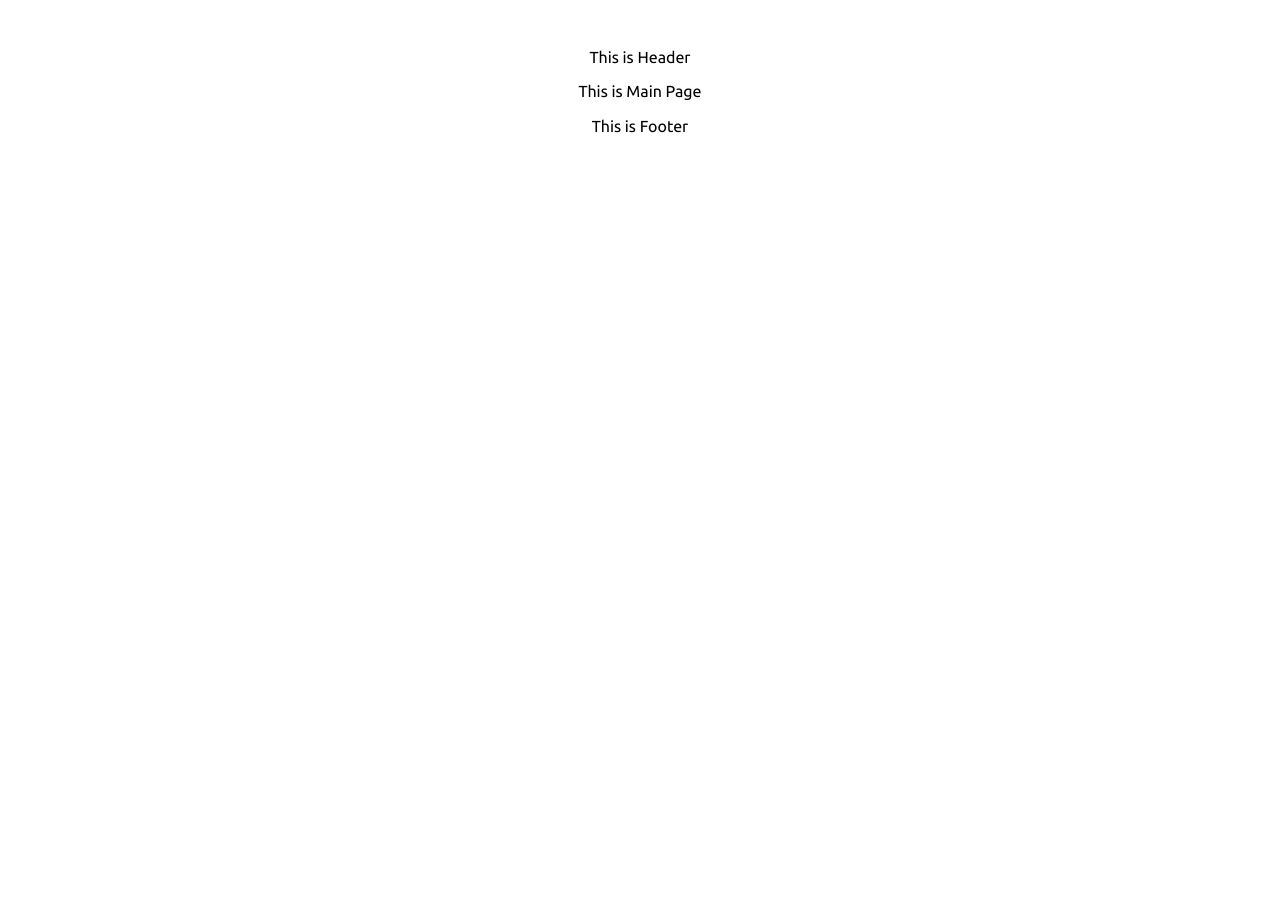
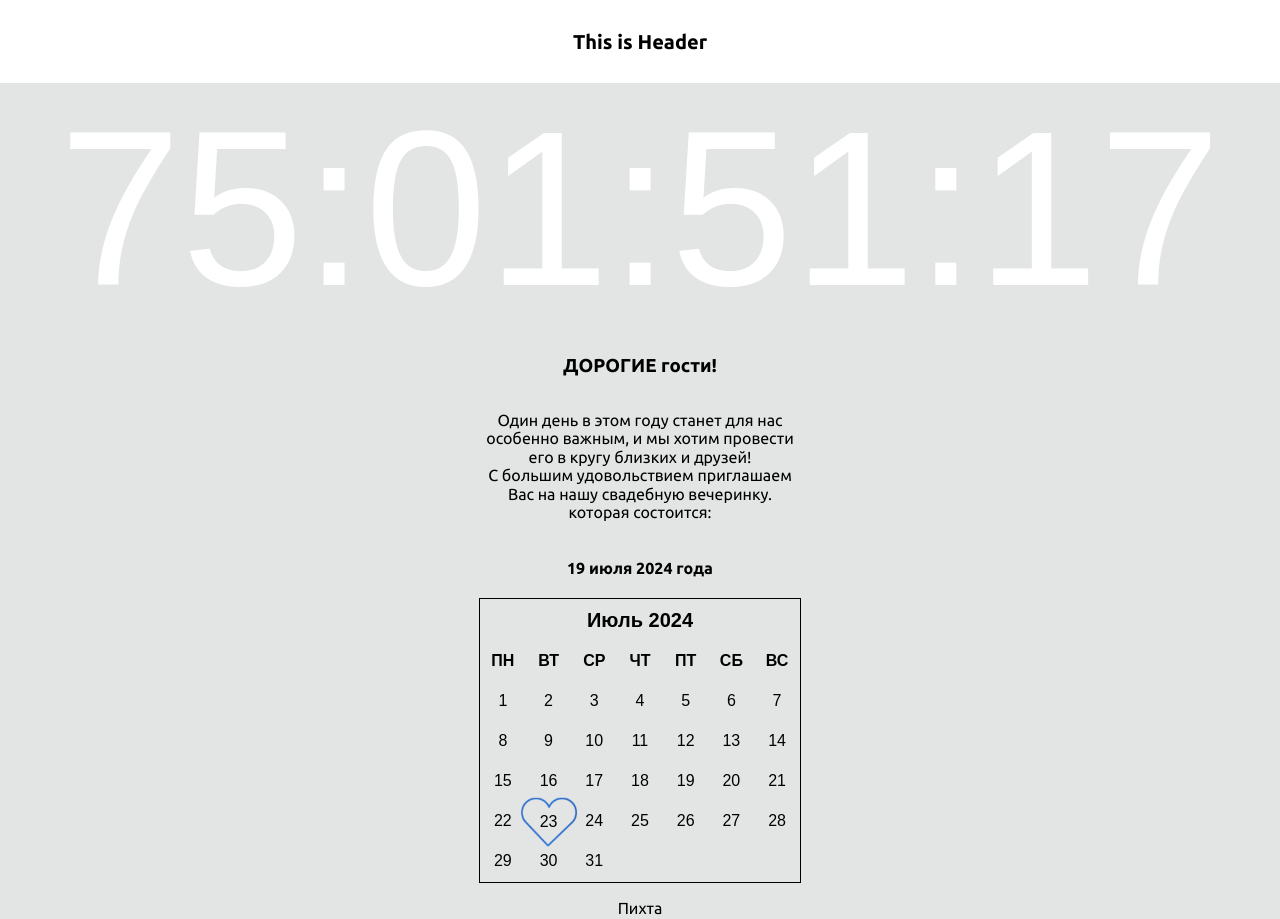
Before and after one commit to timuritodev/wed, a React (Vite) app: page / in a window 1280 px wide. Shown: the top 919 px of the page. Before the commit the page ends 800 px from the top, so only its background shows below. Built offline with nearby package versions, Linux system fonts and the light colour scheme.

Commit message:
added some blocks to main-page

```diff
--- a/package.json
+++ b/package.json
@@ -11,6 +11,8 @@
   },
   "dependencies": {
     "react": "^18.2.0",
+    "react-calendar": "^5.0.0",
+    "react-countdown": "^2.3.5",
     "react-dom": "^18.2.0",
     "react-router-dom": "^6.23.0"
   },
--- /dev/null
+++ b/src/components/Calendar/Calendar.css
@@ -0,0 +1,66 @@
+.calendar {
+  font-family: Arial, sans-serif;
+  width: 320px;
+  border: 1px solid #000;
+}
+
+header {
+  text-align: center;
+  font-size: 20px;
+  font-weight: bold;
+  padding: 10px;
+}
+
+.weekdays,
+.days {
+  display: flex;
+  flex-wrap: wrap;
+}
+
+.weekday,
+.day {
+  width: calc(100% / 7);
+  text-align: center;
+  padding: 10px;
+  box-sizing: border-box;
+  height: 40px;
+  /* border-right: 1px solid #000; */
+  /* border-bottom: 1px solid #000; */
+}
+
+.weekday {
+  font-weight: bold;
+}
+
+.day.empty {
+  visibility: hidden;
+}
+
+.highlight {
+    position: relative;
+    display: flex;
+    align-items: center;
+    justify-content: center;
+    /* height: 50px; */
+  }
+
+  .highlight::after {
+    content: "";
+    position: absolute;
+    width: 100%;
+    height: 100%;
+    background-image: url('../../images/heart.png');
+    background-size: cover;
+    background-position: center;
+    animation: pulse 1s infinite;
+  }
+
+@keyframes pulse {
+  0%,
+  100% {
+    transform: scale(1); /* Начальное и конечное состояние анимации */
+  }
+  50% {
+    transform: scale(1.3); /* Увеличение размера */
+  }
+}
--- /dev/null
+++ b/src/components/Calendar/Calendar.tsx
@@ -0,0 +1,63 @@
+import React from "react";
+import "./Calendar.css";
+
+interface CalendarProps {
+  year: number;
+  month: number; // Месяц от 0 (январь) до 11 (декабрь)
+  highlightDay: number; // День, который нужно подсветить
+}
+
+export const Calendar: React.FC<CalendarProps> = ({
+  year,
+  month,
+  highlightDay,
+}) => {
+  const monthNames = [
+    "Январь",
+    "Февраль",
+    "Март",
+    "Апрель",
+    "Май",
+    "Июнь",
+    "Июль",
+    "Август",
+    "Сентябрь",
+    "Октябрь",
+    "Ноябрь",
+    "Декабрь",
+  ];
+  const dayNames = ["ПН", "ВТ", "СР", "ЧТ", "ПТ", "СБ", "ВС"];
+  const daysInMonth = new Date(year, month + 1, 0).getDate();
+  const startDay = new Date(year, month, 1).getDay();
+
+  const days = [];
+  for (let i = 0; i < (startDay ? startDay - 1 : 6); i++) {
+    days.push(<div className="day empty" key={`empty-${i}`}></div>);
+  }
+  for (let day = 1; day <= daysInMonth; day++) {
+    days.push(
+      <div
+        key={day}
+        className={`day ${day === highlightDay ? "highlight" : ""}`}
+      >
+        {day}
+      </div>
+    );
+  }
+
+  return (
+    <div className="calendar">
+      <header>
+        {monthNames[month]} {year}
+      </header>
+      <div className="weekdays">
+        {dayNames.map((day) => (
+          <div key={day} className="weekday">
+            {day}
+          </div>
+        ))}
+      </div>
+      <div className="days">{days}</div>
+    </div>
+  );
+};
--- /dev/null
+++ b/src/components/SimpleCalendar/SimpleCalendar.css
@@ -0,0 +1,4 @@
+.highlight {
+  background-color: #ff6868; /* Цвет подсветки */
+  color: white; /* Цвет текста */
+}
--- /dev/null
+++ b/src/components/StaticCalendar/StaticCalendar.css
@@ -0,0 +1,26 @@
+.calendar {
+    display: flex;
+    flex-wrap: wrap;
+    width: 300px; /* Ширина календаря */
+  }
+
+  .month {
+    display: flex;
+    flex-wrap: wrap;
+  }
+
+  .day {
+    width: calc(100% / 7); /* 7 дней в ряду */
+    padding: 10px;
+    box-sizing: border-box;
+    text-align: center;
+  }
+
+  .highlight {
+    background-color: #ff6868;
+    color: white;
+  }
+
+  .empty {
+    visibility: hidden;
+  }
--- a/src/pages/MainPage/MainPage.css
+++ b/src/pages/MainPage/MainPage.css
@@ -1,42 +1,26 @@
-#root {
-    max-width: 1280px;
-    margin: 0 auto;
-    padding: 2rem;
-    text-align: center;
-  }
+.main {
+  width: 100%;
+  margin: 0 auto;
+  background: #e3e5e4;
+}
 
-  .logo {
-    height: 6em;
-    padding: 1.5em;
-    will-change: filter;
-    transition: filter 300ms;
-  }
-  .logo:hover {
-    filter: drop-shadow(0 0 2em #646cffaa);
-  }
-  .logo.react:hover {
-    filter: drop-shadow(0 0 2em #61dafbaa);
-  }
+.main__container {
+  max-width: 1440px;
+  display: flex;
+  flex-direction: column;
+  align-items: center;
+  margin: 0 auto;
+}
 
-  @keyframes logo-spin {
-    from {
-      transform: rotate(0deg);
-    }
-    to {
-      transform: rotate(360deg);
-    }
-  }
+.countdown-timer {
+  font-size: 220px;
+  color: #fff;
+  font-family: Arial;
+}
 
-  @media (prefers-reduced-motion: no-preference) {
-    a:nth-of-type(2) .logo {
-      animation: logo-spin infinite 20s linear;
-    }
-  }
-
-  .card {
-    padding: 2em;
-  }
-
-  .read-the-docs {
-    color: #888;
-  }
+.main__title {
+  text-align: center;
+}
+.main__description {
+  text-align: center;
+}
--- a/src/pages/MainPage/MainPage.tsx
+++ b/src/pages/MainPage/MainPage.tsx
@@ -1,12 +1,60 @@
-import { FC } from 'react'
-import './MainPage.css'
+/* eslint-disable @typescript-eslint/no-unused-vars */
+import { FC } from "react";
+import "./MainPage.css";
+import Countdown from "react-countdown";
+import { useSearchParams } from "react-router-dom";
+import { Calendar } from "../../components/Calendar/Calendar";
 
 export const MainPage: FC = () => {
+  const [searchParams, setSearchParams] = useSearchParams();
+
+  const names = [
+    searchParams.get("p1"),
+    searchParams.get("p2"),
+    searchParams.get("p3"),
+    searchParams.get("p4"),
+    searchParams.get("p5"),
+  ].filter(Boolean) as string[];
+
+  function generateGreeting(names: string[]): string {
+    if (!names.length) {
+      return "ДОРОГИЕ гости!";
+    }
+    if (names.length === 1) {
+      return `ДОРОГОЙ ${names[0]}!`;
+    }
+    const last = names.pop();
+    if (!names.length) {
+      return `ДОРОГОЙ ${last}!`;
+    }
+    return `ДОРОГИЕ ${names.join(", ")} и ${last}!`;
+  }
+
+  const greeting = generateGreeting(names);
+
   return (
-    <main className='main'>
-      <div className='main__container'>
-            <p>This is Main Page</p>
+    <main className="main">
+      <div className="main__container">
+        <Countdown date="2024-07-19" className="countdown-timer" />
+        <h3 className="main__title">{greeting}</h3>
+        <p className="main__description">
+          Один день в этом году станет для нас
+          <br /> особенно важным, и мы хотим провести
+          <br /> его в кругу близких и друзей!
+          <br /> С большим удовольствием приглашаем
+          <br /> Вас на нашу свадебную вечеринку.
+          <br /> которая состоится:
+        </p>
+        <h4 className="main__date">19 июля 2024 года</h4>
+        <Calendar year={2024} month={6} highlightDay={23} />
+        <p className="main__description">
+          Пихта
+          <br /> Заповедная зона
+          <br />
+          по адресу: проспект Максима Горького, 2М
+          <br /> г. Набережные Челны
+        </p>
       </div>
     </main>
-  )
-}
+  );
+};
--- a/tsconfig.json
+++ b/tsconfig.json
@@ -16,8 +16,8 @@
 
     /* Linting */
     "strict": true,
-    "noUnusedLocals": true,
-    "noUnusedParameters": true,
+    "noUnusedLocals": false,
+    "noUnusedParameters": false,
     "noFallthroughCasesInSwitch": true
   },
   "include": ["src"],
```
Also changed, not shown: src/components/SimpleCalendar/SimpleCalendar.tsx (added, +29 -0 lines), src/components/StaticCalendar/StaticCalendar.tsx (added, +34 -0 lines), src/images/heart.png (added), 1 other file (tests, documents, lock files or other folders).
